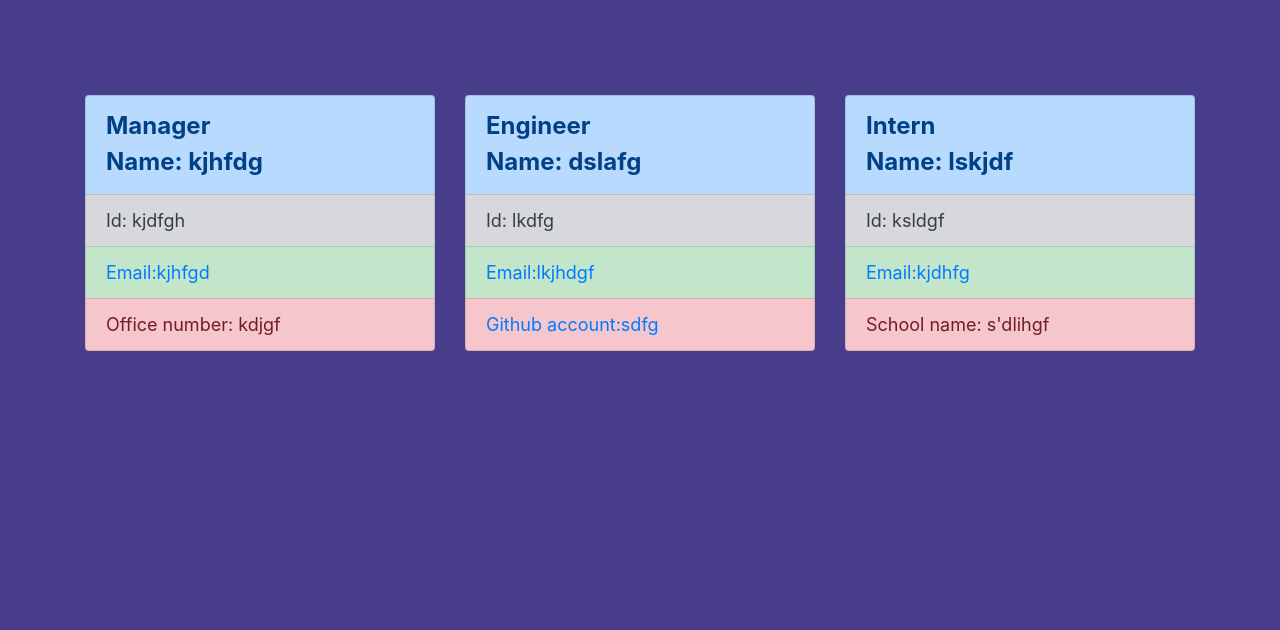
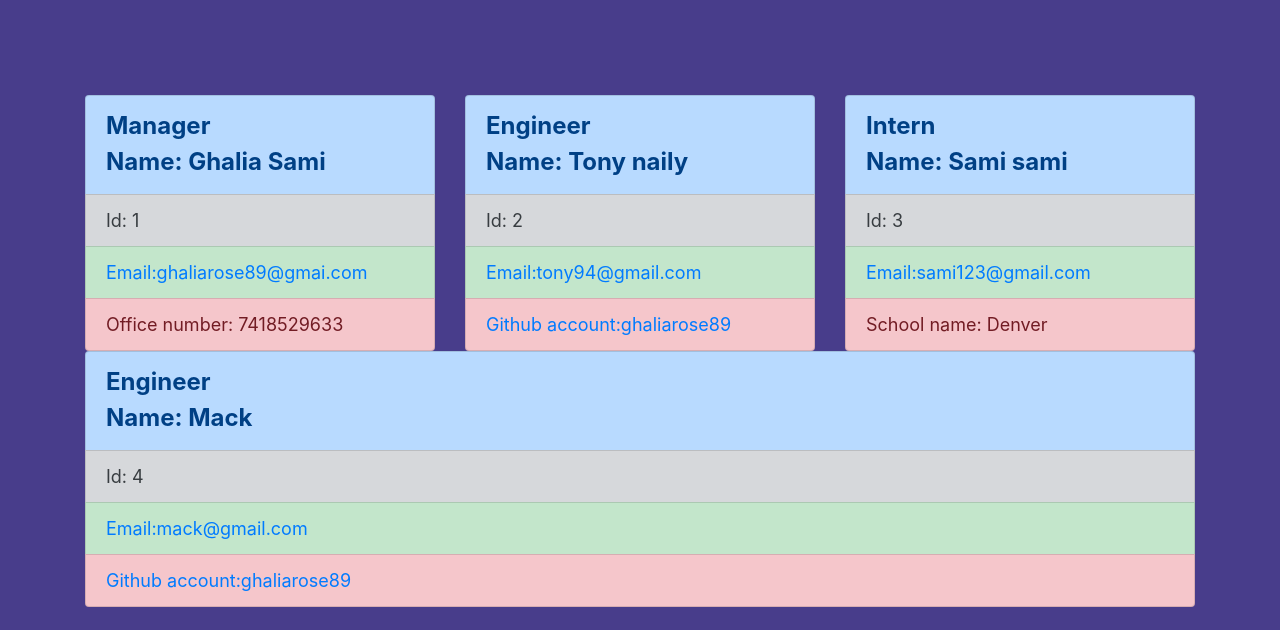
Before and after one commit to ghaliarose89/team-profile-generator, a website: page dist/index.html in a window 1280 px wide. Shown: the part 170-800 px from the top of the page. Drawn offline with nearby package versions, Linux system fonts and the light colour scheme.

Commit message:
pushing index

```diff
--- a/dist/index.html
+++ b/dist/index.html
@@ -11,38 +11,48 @@
         </head>
 
     <body>
-        <h1>hglaid</h1>
+        <h1>Ghalia's Team</h1>
         <div class="container">
         <div class="row cards" >
          <div class="col-sm">
                 <ul class="list-group">
-                    <li class="list-group-item list-group-item-primary teamrole"> Manager<p>Name: kjhfdg</p></li>
-                    <li class="list-group-item list-group-item-secondary otherinfo">Id: kjdfgh</li>
-                    <li class="list-group-item list-group-item-success otherinfo"><a href="mailto:kjhfgd">Email:kjhfgd</a> </li> <li class="list-group-item list-group-item-danger otherinfo">Office number: kdjgf</li>
+                    <li class="list-group-item list-group-item-primary teamrole"> Manager<p>Name: Ghalia Sami</p></li>
+                    <li class="list-group-item list-group-item-secondary otherinfo">Id: 1</li>
+                    <li class="list-group-item list-group-item-success otherinfo"><a href="mailto:ghaliarose89@gmai.com">Email:ghaliarose89@gmai.com</a> </li> <li class="list-group-item list-group-item-danger otherinfo">Office number: 7418529633</li>
                      </ul>
                     </div>
 
         <div class="col-sm">
                 <ul class="list-group">
-                    <li class="list-group-item list-group-item-primary teamrole"> Engineer<p>Name: dslafg</p></li>
-                    <li class="list-group-item list-group-item-secondary otherinfo">Id: lkdfg</li>
-                    <li class="list-group-item list-group-item-success otherinfo"><a href="mailto:lkjhdgf">Email:lkjhdgf</a> </li> <li class="list-group-item list-group-item-danger otherinfo"> <a href="https://github.com/sdfg">
-           Github account:sdfg</a></li>
+                    <li class="list-group-item list-group-item-primary teamrole"> Engineer<p>Name: Tony naily</p></li>
+                    <li class="list-group-item list-group-item-secondary otherinfo">Id: 2</li>
+                    <li class="list-group-item list-group-item-success otherinfo"><a href="mailto:tony94@gmail.com">Email:tony94@gmail.com</a> </li> <li class="list-group-item list-group-item-danger otherinfo"> <a href="https://github.com/ghaliarose89">
+           Github account:ghaliarose89</a></li>
                      </ul>
                     </div>
 
 
        <div class="col-sm">
                 <ul class="list-group">
-                    <li class="list-group-item list-group-item-primary teamrole"> Intern<p>Name: lskjdf</p></li>
-                    <li class="list-group-item list-group-item-secondary otherinfo">Id: ksldgf</li>
-                    <li class="list-group-item list-group-item-success otherinfo"><a href="mailto:kjdhfg">Email:kjdhfg</a> </li> <li class="list-group-item list-group-item-danger otherinfo"> School name: s'dlihgf</li>
+                    <li class="list-group-item list-group-item-primary teamrole"> Intern<p>Name: Sami sami</p></li>
+                    <li class="list-group-item list-group-item-secondary otherinfo">Id: 3</li>
+                    <li class="list-group-item list-group-item-success otherinfo"><a href="mailto:sami123@gmail.com">Email:sami123@gmail.com</a> </li> <li class="list-group-item list-group-item-danger otherinfo"> School name: Denver</li>
                         </ul>
                     </div>
 
 
 
-   </div>
+   <div class="col-sm">
+                <ul class="list-group">
+                    <li class="list-group-item list-group-item-primary teamrole"> Engineer<p>Name: Mack</p></li>
+                    <li class="list-group-item list-group-item-secondary otherinfo">Id: 4</li>
+                    <li class="list-group-item list-group-item-success otherinfo"><a href="mailto:mack@gmail.com">Email:mack@gmail.com</a> </li> <li class="list-group-item list-group-item-danger otherinfo"> <a href="https://github.com/ghaliarose89">
+           Github account:ghaliarose89</a></li>
+                     </ul>
+                    </div>
+
+
+       </div>
    </div>
     </div>
     </body>
```
